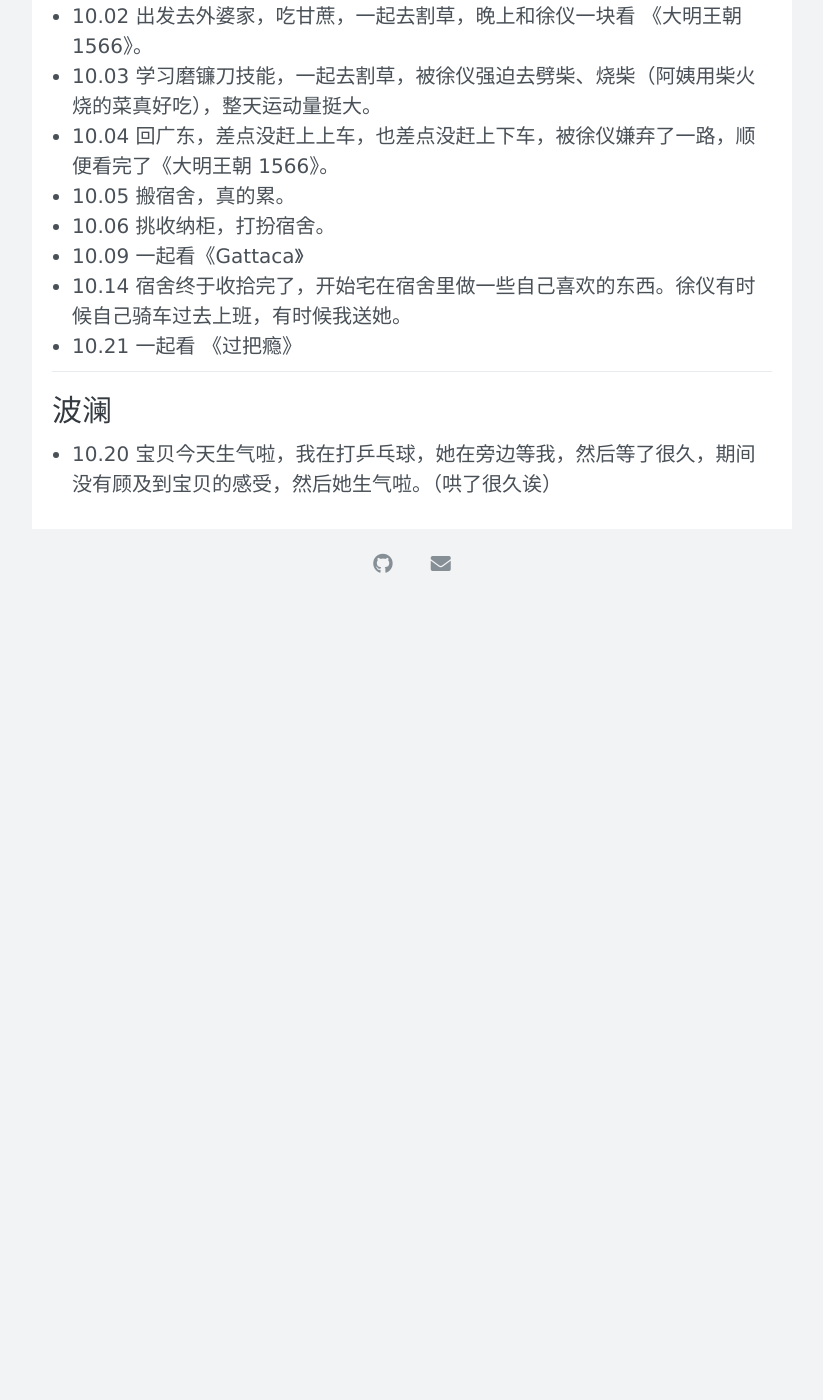
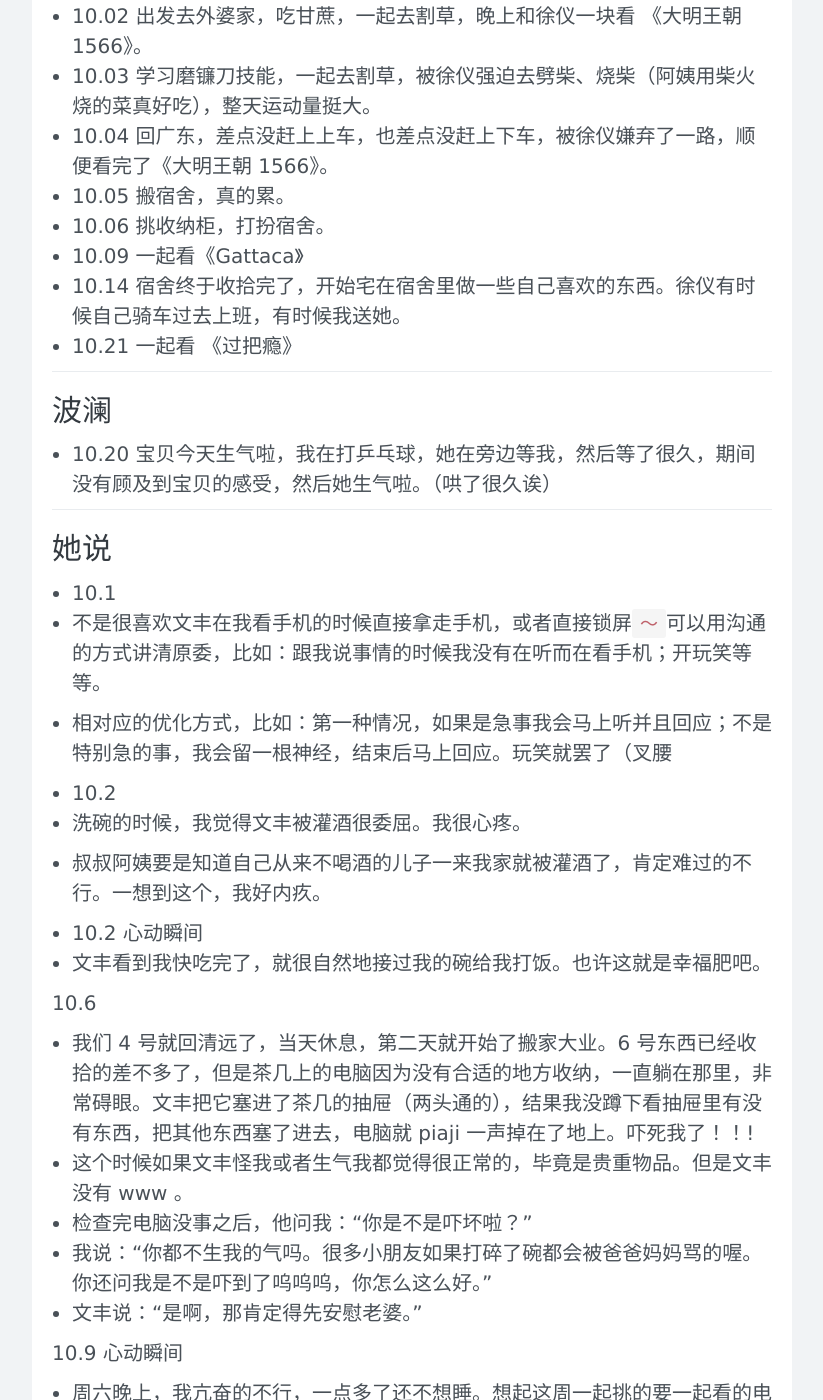
Before and after one commit to xuyilife/xuyilife.github.io, a Jekyll site: the page built from posts/timeline/2021/10.md, in a window 1280 px wide and 1400 px high, scrolled down 270 px. Shown: the whole window, without its empty margins (228-1051 px from the left). Built offline with Jekyll 4.4.1, drawn with Linux system fonts in a browser that asks for light colours; nearby versions of some CDN libraries; before the commit the page ends 900 px from its top, so only the background shows below that; some of the changed text lies outside the part shown.

Commit message:
我最喜欢邓文丰辣！

```diff
--- a/posts/timeline/2021/10.md
+++ b/posts/timeline/2021/10.md
@@ -17,3 +17,46 @@ title: 十月
 ## 波澜
 
 - 10.20 宝贝今天生气啦，我在打乒乓球，她在旁边等我，然后等了很久，期间没有顾及到宝贝的感受，然后她生气啦。（哄了很久诶）
+
+## 她说
+
+- 10.1
+- 不是很喜欢文丰在我看手机的时候直接拿走手机，或者直接锁屏`～`可以用沟通的方式讲清原委，比如：跟我说事情的时候我没有在听而在看手机；开玩笑等等。
+- 相对应的优化方式，比如：第一种情况，如果是急事我会马上听并且回应；不是特别急的事，我会留一根神经，结束后马上回应。玩笑就罢了（叉腰
+
+- 10.2
+- 洗碗的时候，我觉得文丰被灌酒很委屈。我很心疼。
+- 叔叔阿姨要是知道自己从来不喝酒的儿子一来我家就被灌酒了，肯定难过的不行。一想到这个，我好内疚。
+
+- 10.2 心动瞬间
+- 文丰看到我快吃完了，就很自然地接过我的碗给我打饭。也许这就是幸福肥吧。
+
+10.6
+- 我们 4 号就回清远了，当天休息，第二天就开始了搬家大业。6 号东西已经收拾的差不多了，但是茶几上的电脑因为没有合适的地方收纳，一直躺在那里，非常碍眼。文丰把它塞进了茶几的抽屉（两头通的），结果我没蹲下看抽屉里有没有东西，把其他东西塞了进去，电脑就 piaji 一声掉在了地上。吓死我了！！!
+- 这个时候如果文丰怪我或者生气我都觉得很正常的，毕竟是贵重物品。但是文丰没有 www 。
+- 检查完电脑没事之后，他问我：“你是不是吓坏啦？”
+- 我说：“你都不生我的气吗。很多小朋友如果打碎了碗都会被爸爸妈妈骂的喔。你还问我是不是吓到了呜呜呜，你怎么这么好。”
+- 文丰说：“是啊，那肯定得先安慰老婆。”
+
+10.9 心动瞬间
+- 周六晚上，我亢奋的不行，一点多了还不想睡。想起这周一起挑的要一起看的电影《千钧一发》，我冲动地提议：要不我们看电影吧。文丰说好。
+- 第二天我们睡到快中午才起来，我问他你昨天是真的想看电影还是陪我鸭。
+- 文丰：“那肯定是陪你熬夜看电影呀。”
+
+10.15
+- 有一天晚上，文丰给我看 b 站上一个很火的视频，内容是一位新娘在婚礼上对她老公表白。搞笑又感人。
+- 看到最后我跟弹幕一起哭了，一直在等文丰给我拿纸巾擦眼泪，结果这家伙等我擦完了也不知道给我擦!
+- 我：“你下次看到我哭了要记得拿纸巾给我擦眼泪哇，还要安慰我，抱抱我啥的。”
+- 文丰一脸“我懂了，下次一定”
+
+- 15 号的晚上，我们一起看第一季的《守护解放西》，最后一集看完了，结尾很感人，我的眼泪在眼眶里打转。
+- 眼泪没流下来，不过我还是抽了张纸擦了擦，然后转身看向文丰，眼神里写满了：你咋又忘了？
+- 文丰：“你的眼泪怎么一直不掉下来，我纸都看准了。”
+
+10.18
+- 我们一起去广州。一天的安排是：早上修手机（在苹果直营店约好了时间），下午和晚上玩长隆。
+- 那天出门晚了十分钟，打到了车又接连被取消了，结果我们没能赶上预计要坐的那班城轨。这样我们很可能错过约好的时间，很可能白跑一趟，修不到手机，文丰可能需要多在广州待好几天。
+- 在站台等城轨的时候我全身心被焦虑占满了，话也不想说。但是我发现文丰很淡定，他已经做好最坏的打算了，厉害的是他好像真的可以平静接受。
+- 坐上城轨之后，我想了很久。
+- 大师我悟了！
+- 错过了一趟旅途有什么关系呢，我们还有以后长长的旅途要一起走。重要的是我们都有可以调节情绪，积极面对的能力。那样人生的旅途也会更美好吧，文丰！
```
Also changed, not shown: posts/timeline/2021/09.md (+8 -1 lines).
